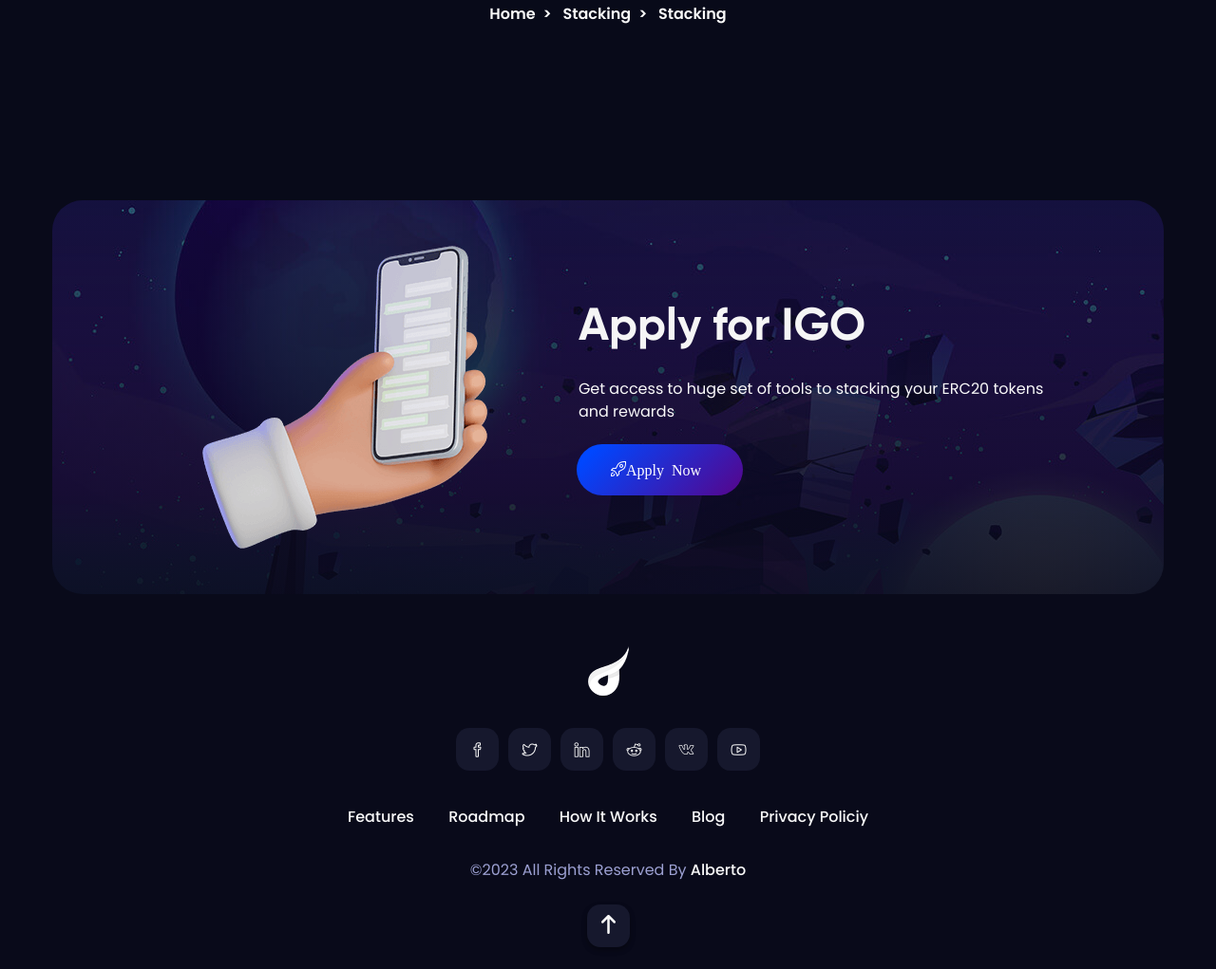
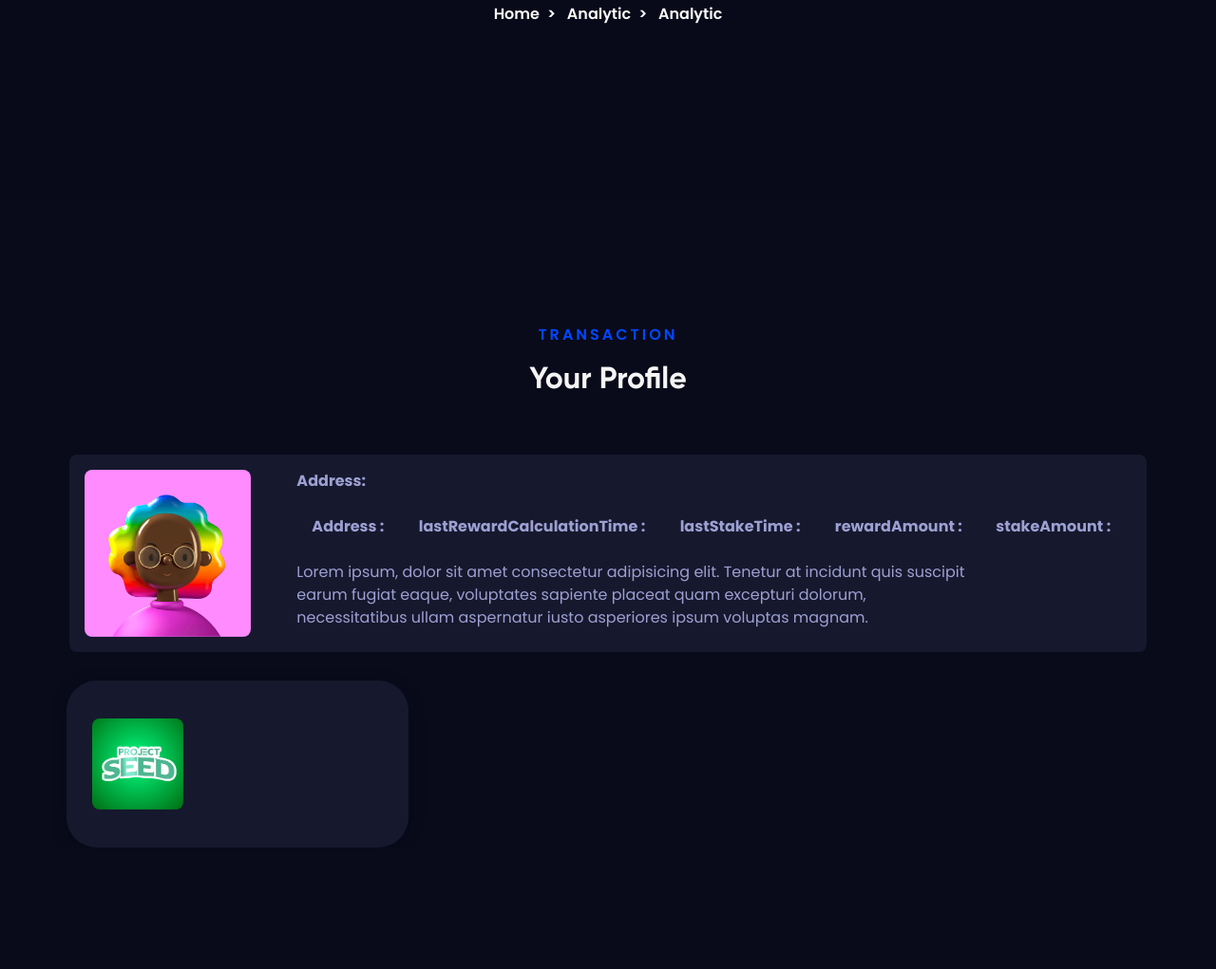
Before and after one commit to jonggietechie/defi-token-stacking-dapp, a website: page analytic.html in a window 1280 px wide. Shown: the part 239-1260 px from the top of the page at 95% size. Drawn offline with Linux system fonts and the light colour scheme.

Commit message:
Update Analytics page

```diff
--- a/analytic.html
+++ b/analytic.html
@@ -124,16 +124,16 @@
           <div class="row">
             <div class="col-12">
               <div class="breadcrumb-content text-center">
-                <h2 class="m-0">Stacking</h2>
+                <h2 class="m-0">Analytic</h2>
                 <ol class="breadcrumb d-flex justify-content-center">
                   <li class="breadcrumb-item">
                     <a href="index.html">Home</a>
                   </li>
                   <li class="breadcrumb-item">
-                    <a href="#">Stacking</a>
+                    <a href="#">Analytic</a>
                   </li>
                   <li class="breadcrumb-item active">
-                    <a href="#">Stacking</a>
+                    <a href="#">Analytic</a>
                   </li>
                 </ol>
               </div>
@@ -142,6 +142,69 @@
         </div>
       </section>
       <!-- BREADCRUMB SECTION END  -->
+      <!-- PROJECT AREA START -->
+      <section class="project-area explore-area">
+        <div class="container">
+          <div class="row justify-content-center">
+            <div class="col-12 col-md-8 col-lg-7">
+              <div class="intro text-center">
+                <div class="intro-content">
+                  <span class="intro-text">Transaction</span>
+                  <h3 class="mt-3 mb-0">Your Profile</h3>
+                </div>
+              </div>
+            </div>
+          </div>
+          <div class="contract-user">
+            <div class="contract-user-profile">
+              <img src="assets/img/content/team_1.png" alt="" />
+              <div class="contract-user-profile-info">
+                <p><strong>Address:</strong></p>
+                <span class="contract-space"><strong>Address :</strong></span>
+                <span class="contract-space"
+                  ><strong>lastRewardCalculationTime :</strong></span
+                >
+                <span class="contract-space"
+                  ><strong>lastStakeTime :</strong></span
+                >
+                <span class="contract-space"
+                  ><strong>rewardAmount : </strong></span
+                >
+                <span class="contract-space"
+                  ><strong>stakeAmount : </strong></span
+                >
+                <p class="contract-paragraph">
+                  Lorem ipsum, dolor sit amet consectetur adipisicing elit.
+                  Tenetur at incidunt quis suscipit earum fugiat eaque,
+                  voluptates sapiente placeat quam excepturi dolorum,
+                  necessitatibus ullam aspernatur iusto asperiores ipsum
+                  voluptas magnam.
+                </p>
+              </div>
+            </div>
+          </div>
+          <div class="row explore-items items inner dataUserTransaction">
+            <div
+              class="col-12 col-md-6 col-lg-4 item explore-item"
+              data-groups='["ongoing","ended"]'
+            >
+              <div class="card project-card">
+                <div class="media">
+                  <a href="project-details.html">
+                    <img
+                      src="assets/img/content/thumb_1.png"
+                      alt=""
+                      class="card-img-top avatar-max-lg"
+                    />
+                  </a>
+                  <div></div>
+                </div>
+              </div>
+            </div>
+          </div>
+        </div>
+      </section>
+      <!-- PROJECT AREA END -->
 
       <!-- CTA ARE OR SECTION START  -->
       <section class="cta-area p-0">
@@ -229,7 +292,7 @@
                 <!-- COPYRIGHT SECTION -->
                 <div class="copyright-area py-4">
                   &copy;2023 All Rights Reserved By
-                  <a href="#" target="_blank">Alberto</a>
+                  <a href="#" target="_blank">JoGoh</a>
                 </div>
               </div>
 
```
Also changed, not shown: contact.html (+1 -1 lines), index.html (+1 -1 lines), project-2.html (+1 -1 lines), project-details.html (+1 -1 lines), register.html (+1 -1 lines), staking-1.html (+1 -1 lines), web3/scripts/deploy.js (+9 -1 lines).
